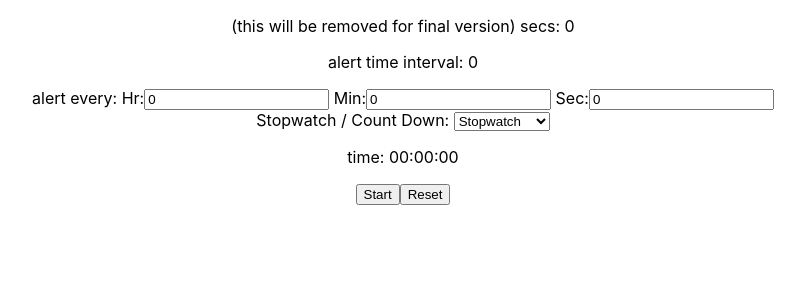
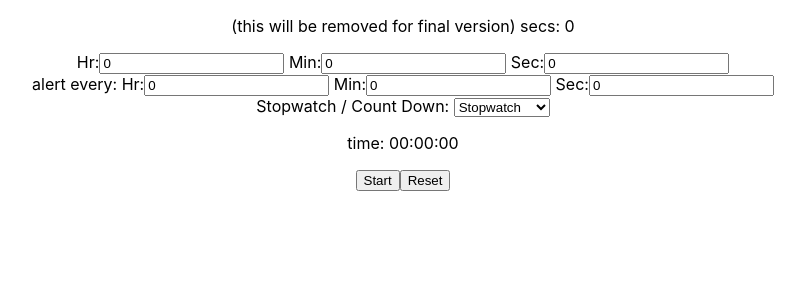
Before and after one commit to SWerbeck/timer-app, a React (Create React App) app: page / in a window 1280 px wide. Shown: the top 300 px of the page, without its empty margins (237-1042 px from the left). Built offline with nearby package versions, Linux system fonts and the light colour scheme.

Commit message:
set up alerts for interval and countodwn end

```diff
--- a/src/components/Timer.js
+++ b/src/components/Timer.js
@@ -14,9 +14,9 @@ function Timer() {
   /* for making button switch start/stop */
   const [start, setStart] = useState(false);
   /* for making counter count up or down */
-  const [countUp, setCountUp] = useState(true);
+  const [countUp, setCountUp] = useState(false);
   /* start time when counting down */
-  const [startTime, setStartTime] = useState(500);
+  const [startTime, setStartTime] = useState(0);
   /* time interval for alerts */
   const [altertInterval, setAlertInterval] = useState(0);
   const [alertSecs, setAlertSecs] = useState(0);
@@ -144,6 +144,12 @@ function Timer() {
 
     };
 
+    const countDownAlert = () => {
+      if (startTime - seconds === 0){
+        console.log("TIME'S UP!!!!")
+        resetTimer()
+      }
+    }
 
 
 
@@ -158,7 +164,9 @@ function Timer() {
       timeDisplay(seconds);
     } else {
       timeDisplayCountdown(startTime - seconds);
+      countDownAlert()
     }
+
   }, [seconds]);
 
   useEffect(() => {
@@ -178,7 +186,7 @@ function Timer() {
   return (
     <div>
       <p>(this will be removed for final version) secs: {seconds}</p>
-<p>alert time interval: {altertInterval}</p>
+
       {!start && !countUp ? (
         <form>
           <label>Hr:</label>
```
